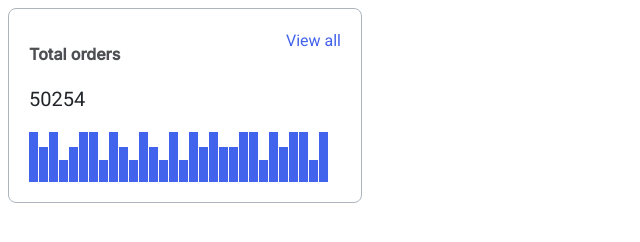
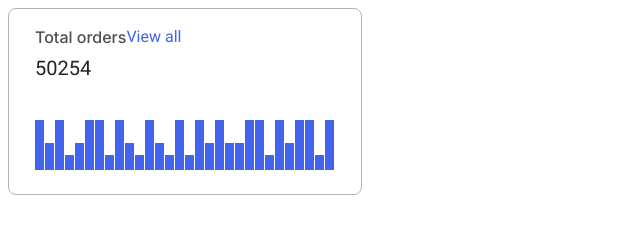
Before and after one commit to js-tasks-ru/htmlcss-20220120_olegkhacv, a website: page 04-lection2/01-histogram/index.html in a window 1280 px wide. Shown: the whole page, without its empty margins (0-640 px from the left). Drawn offline with Linux system fonts and the light colour scheme.

Commit message:
rewrite 1

```diff
--- a/04-lection2/01-histogram/histogram.css
+++ b/04-lection2/01-histogram/histogram.css
@@ -1,10 +1,10 @@
 .histogram {
-    background: #FFFFFF;
-    border: 1px solid #ACB5BD;
+    background: var(--white);
+    border: 1px solid var(--grey-3);
     box-sizing: border-box;
     border-radius: 8px;
     max-width: 354px;
-    padding: 20px;
+    padding: 16px 24px 24px 26px;
 }
 
 .histogram__wrapper {
@@ -20,23 +20,26 @@
 
 .histogram__title {
     font-family: Inter, sans-serif;
+    line-height: 1.5;
+    color: var(--black);
+    opacity: 0.8;
     font-size: 16px;
-    line-height: 1.5;
-    color: #212429;
-    opacity: 0.8;
+    margin: 0 0 6px 0;
+    font-style: normal;
+    font-weight: normal;
 }
 
 .histogram__quantity {
     font-size: 20px;
     line-height: 1.3;
-    color: #212429;
+    color: var(--black);
+    margin: 0 0 39px 0;
 }
 
 .histogram__view {
     text-decoration: none;
     line-height: 1.5;
     color: #4263EB;
-    position: absolute;
     top: 0;
     right: 0;
 }
@@ -44,21 +47,13 @@
 .histogram__body {
     display: flex;
     align-items: flex-end;
+    height: 50px;
 }
 
 .histogram__item {
-    width: 9px;
-    height: 50px;
+    flex-basis: 9px;
+    height: 100%;
     background: #4263EB;
-}
-
-.histogram__item_small{
-    height: 22px;
-}
-
-.histogram__item_middle{
-    height: 35px;
-    align-items: baseline;
 }
 
 .histogram__item:not(:last-child){
--- a/04-lection2/01-histogram/index.html
+++ b/04-lection2/01-histogram/index.html
@@ -10,42 +10,43 @@
             <div class="histogram__wrapper">
                 <div class="histogram__header">
                     <div class="histogram__counter">
-                        <h2 class="histogram__title">Total orders</h2>
-                        <a class="histogram__view" href="">View all</a>
+                        <h5 class="histogram__title">Total orders</h5>
                         <p class="histogram__quantity">50254</p>
                     </div>
+                    <a class="histogram__view" href="">View all</a>
+
 
                 </div>
                 <div class="histogram__body">
                     <div class="histogram__item"></div>
-                    <div class="histogram__item histogram__item_middle"></div>
+                    <div style="height: 55%" class="histogram__item"></div>
                     <div class="histogram__item"></div>
-                    <div class="histogram__item histogram__item_small"></div>
-                    <div class="histogram__item histogram__item_middle"></div>
+                    <div style="height: 30%" class="histogram__item"></div>
+                    <div style="height: 55%" class="histogram__item"></div>
                     <div class="histogram__item "></div>
                     <div class="histogram__item"></div>
-                    <div class="histogram__item histogram__item_small"></div>
+                    <div style="height: 30%" class="histogram__item"></div>
                     <div class="histogram__item"></div>
-                    <div class="histogram__item histogram__item_middle" ></div>
-                    <div class="histogram__item histogram__item_small"></div>
+                    <div style="height: 55%" class="histogram__item" ></div>
+                    <div style="height: 30%" class="histogram__item"></div>
                     <div class="histogram__item"></div>
-                    <div class="histogram__item histogram__item_middle"></div>
-                    <div class="histogram__item histogram__item_small"></div>
+                    <div style="height: 55%" class="histogram__item"></div>
+                    <div style="height: 30%" class="histogram__item"></div>
                     <div class="histogram__item"></div>
-                    <div class="histogram__item histogram__item_small"></div>
+                    <div style="height: 30%" class="histogram__item"></div>
                     <div class="histogram__item"></div>
-                    <div class="histogram__item histogram__item_middle"></div>
+                    <div style="height: 55%" class="histogram__item"></div>
                     <div class="histogram__item"></div>
-                    <div class="histogram__item histogram__item_middle"></div>
-                    <div class="histogram__item histogram__item_middle"></div>
+                    <div style="height: 55%" class="histogram__item"></div>
+                    <div style="height: 55%" class="histogram__item"></div>
                     <div class="histogram__item"></div>
                     <div class="histogram__item"></div>
-                    <div class="histogram__item histogram__item_small"></div>
+                    <div style="height: 30%" class="histogram__item"></div>
                     <div class="histogram__item"></div>
-                    <div class="histogram__item histogram__item_middle"></div>
+                    <div style="height: 55%" class="histogram__item"></div>
                     <div class="histogram__item"></div>
                     <div class="histogram__item"></div>
-                    <div class="histogram__item histogram__item_small"></div>
+                    <div style="height: 30%" class="histogram__item"></div>
                     <div class="histogram__item"></div>
                 </div>
             </div>
```
